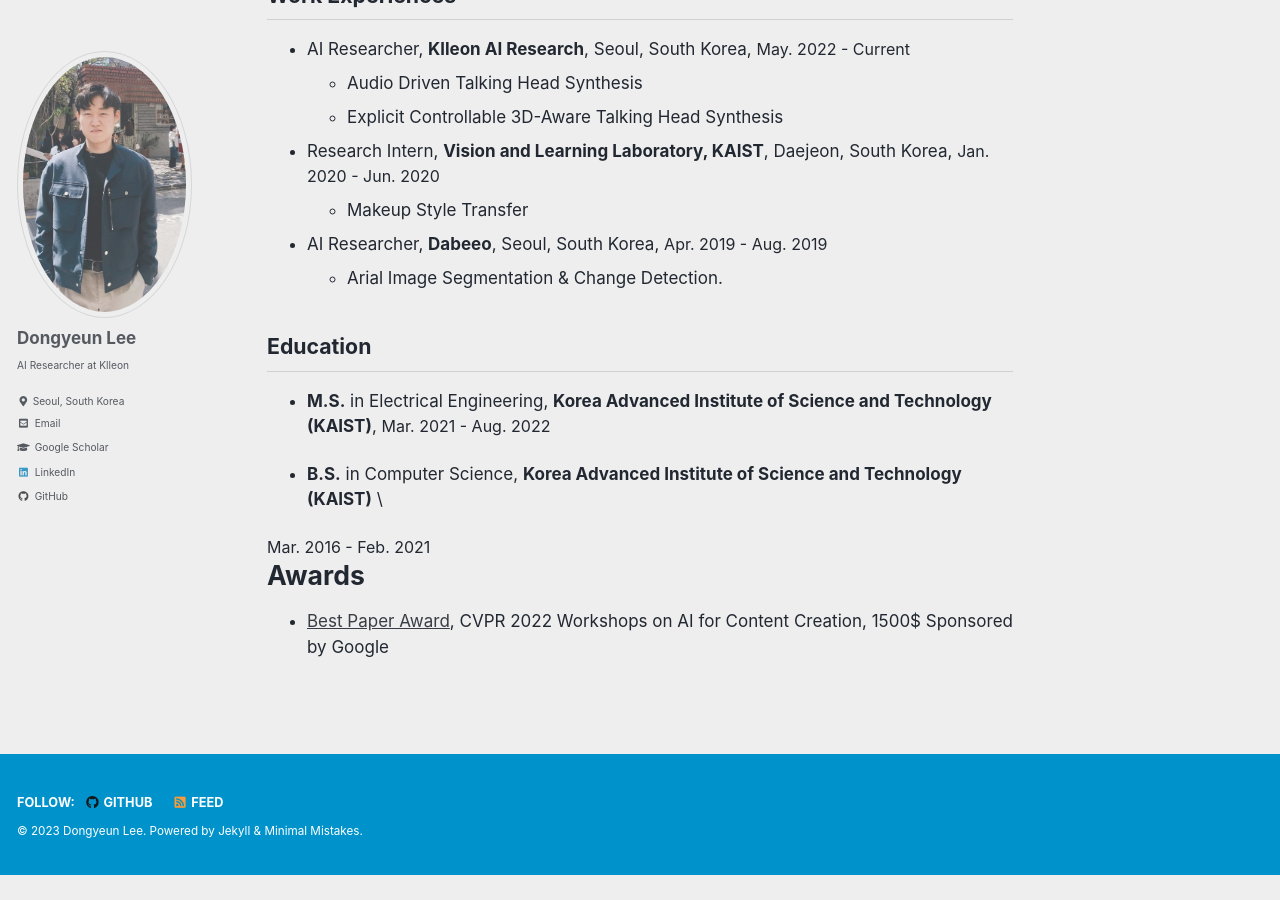
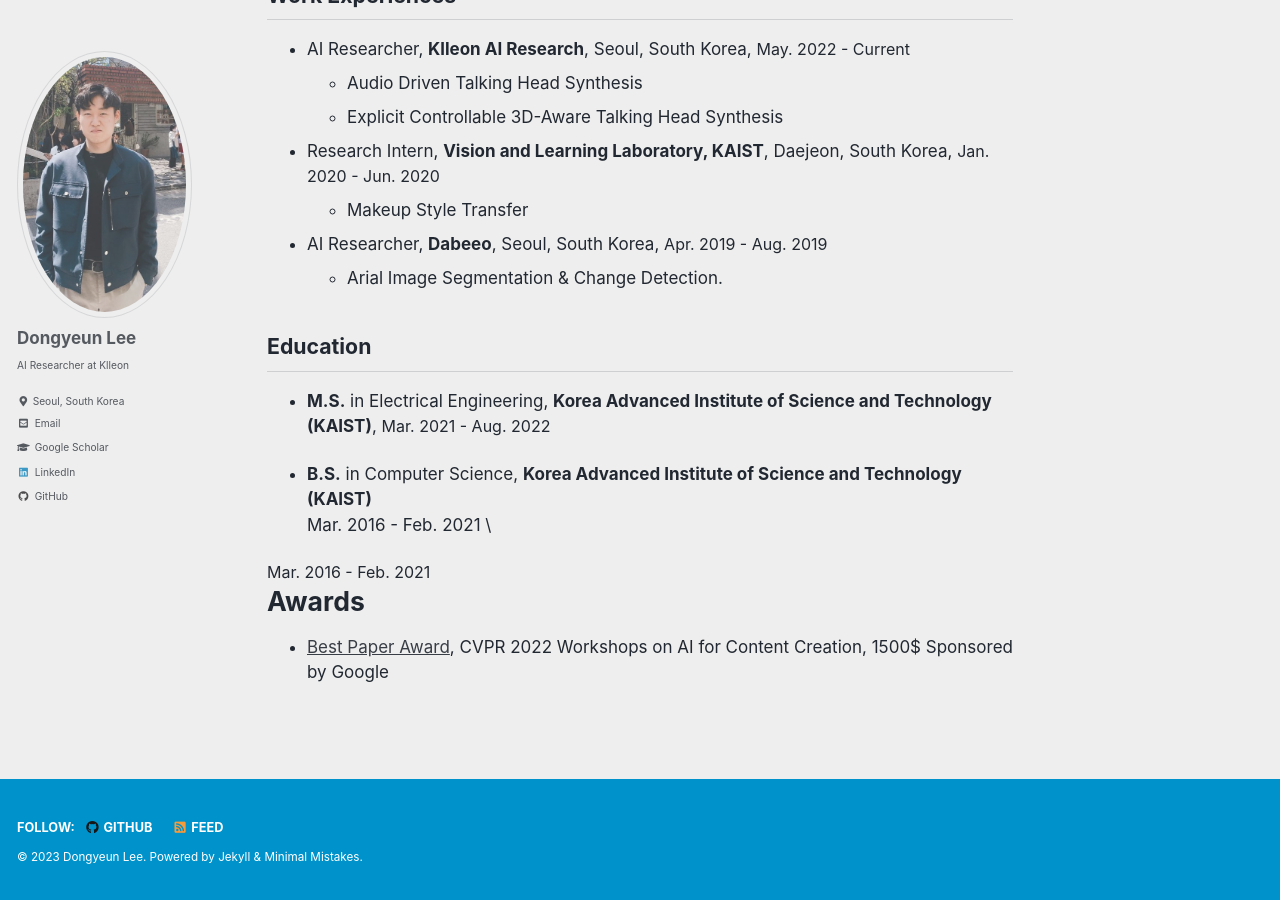
Before and after one commit to LeeDongYeun/leedongyeun.github.io, a Jekyll site: the page built from _pages/about.md, in a window 1280 px wide and 900 px high, scrolled down 912 px. Built offline with Jekyll 4.4.1, drawn with Linux system fonts in a browser that asks for light colours; cached includes are drawn as plain includes; before the commit the page ends 1787 px from its top, so only the background shows below that.

Commit message:
Update about.md

```diff
--- a/_pages/about.md
+++ b/_pages/about.md
@@ -46,6 +46,7 @@ Doyeon Kim, **Dongyeun Lee**, Donggyu Joo, Junmo Kim \\
 - **M.S.** in Electrical Engineering, **Korea Advanced Institute of Science and Technology (KAIST)**, <font size="3">Mar. 2021 - Aug. 2022</font>
 
 - **B.S.** in Computer Science, **Korea Advanced Institute of Science and Technology (KAIST)** \\
+Mar. 2016 - Feb. 2021 \\
 <font size="3">Mar. 2016 - Feb. 2021</font>
 
 # Awards
```
